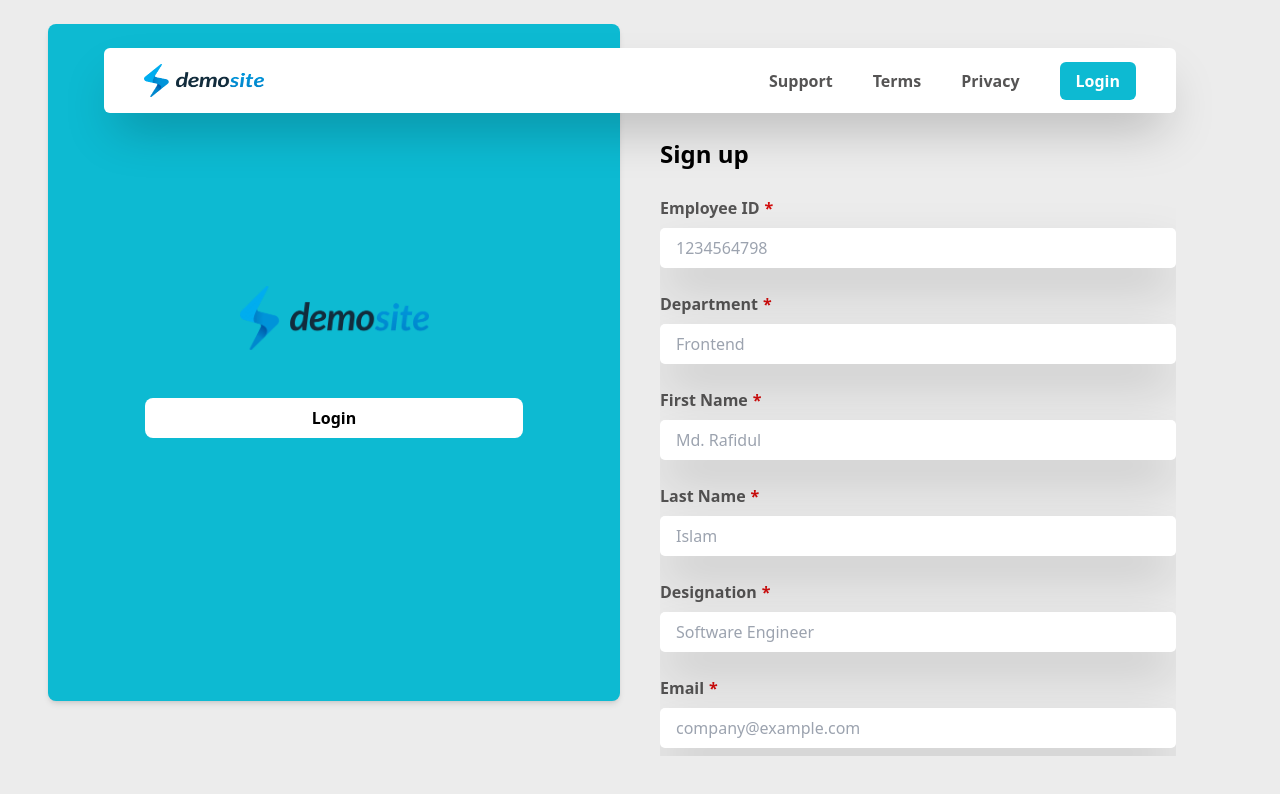
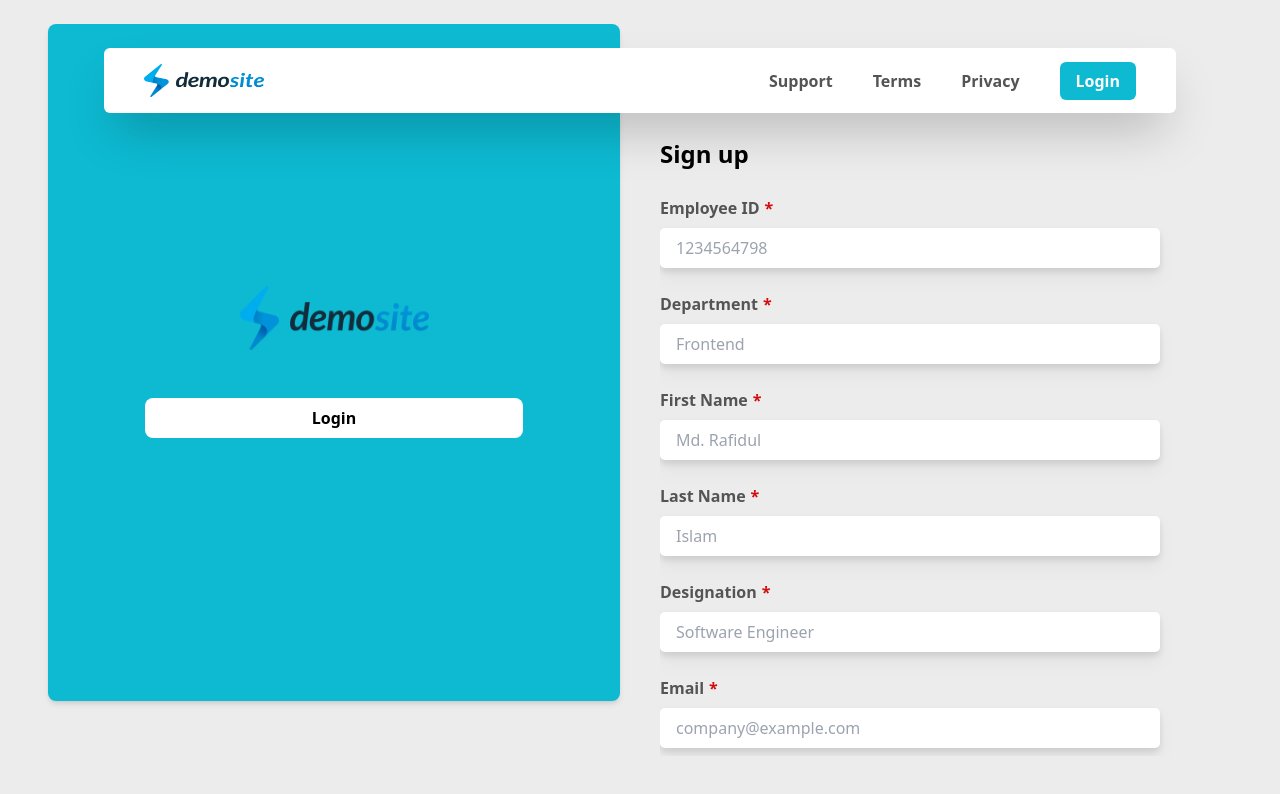
Before and after one commit to Rafidulemon/hr_mgt, a React (Vite) app: page /auth/signup in a window 1280 px wide. Shown: the top 794 px of the page. Built offline with nearby package versions, Linux system fonts and the light colour scheme.

Commit message:
input field box shadow decreased

```diff
--- a/src/components/atoms/inputs/EmailInput.tsx
+++ b/src/components/atoms/inputs/EmailInput.tsx
@@ -37,7 +37,7 @@ function EmailInput(props: Props) {
       <input
         id={id}
         type="email"
-        className="w-full h-[40px] bg-white rounded-[5px] drop-shadow-2xl text-text_primary px-4 focus:outline-none mb-2"
+        className="w-full h-[40px] bg-white rounded-[5px] drop-shadow-lg text-text_primary px-4 focus:outline-none mb-2"
         placeholder={placeholder}
         {...register?.(name)}
       />
--- a/src/components/atoms/inputs/PasswordInput.tsx
+++ b/src/components/atoms/inputs/PasswordInput.tsx
@@ -46,7 +46,7 @@ function PasswordInput(props: Props) {
       <div className={`relative h-[56px] w-full border-black`}>
       <input
         id={id}
-        className={`w-full h-[40px] bg-white rounded-[5px] drop-shadow-2xl text-text_primary px-4 focus:outline-none mb-2`}
+        className={`w-full h-[40px] bg-white rounded-[5px] drop-shadow-lg text-text_primary px-4 focus:outline-none mb-2`}
         type={viewPassword ? "text" : "password"}
         defaultValue={defaultValue}
         value={value}
--- a/src/components/atoms/inputs/TextArea.tsx
+++ b/src/components/atoms/inputs/TextArea.tsx
@@ -41,7 +41,7 @@ function TextArea(props: Props) {
       </div>
       <textarea
         id={id}
-        className="w-full bg-white rounded-[5px] drop-shadow-2xl text-text_primary p-4 focus:outline-none mb-2"
+        className="w-full bg-white rounded-[5px] drop-shadow-lg text-text_primary p-4 focus:outline-none mb-2"
         style={{ height: height || "100px" }}
         defaultValue={defaultValue}
         value={value}
--- a/src/components/atoms/inputs/TextInput.tsx
+++ b/src/components/atoms/inputs/TextInput.tsx
@@ -43,7 +43,7 @@ function TextInput(props: Props) {
       <input
         id={id}
         type="text"
-        className="w-full h-[40px] bg-white rounded-[5px] drop-shadow-2xl text-text_primary px-4 focus:outline-none mb-2"
+        className="w-full h-[40px] bg-white rounded-[5px] drop-shadow-lg text-text_primary px-4 focus:outline-none mb-2"
         defaultValue={defaultValue}
         value={value}
         placeholder={placeholder}
--- a/src/index.css
+++ b/src/index.css
@@ -10,3 +10,18 @@
   --text_bold-color: #555454;
   --tertiary-color: #d20d0d;
 }
+
+/* Target the scrollbar */
+::-webkit-scrollbar {
+  width: 8px;
+}
+
+::-webkit-scrollbar-thumb {
+  background-color: #0dbad2;
+  border-radius: 10px;
+  border: 2px solid #ececec;
+}
+
+::-webkit-scrollbar-thumb:hover {
+  background-color: #005763;
+}
--- a/src/pages/auth/Signup.tsx
+++ b/src/pages/auth/Signup.tsx
@@ -75,7 +75,7 @@ function SignupPage() {
           />
           <form
             onSubmit={handleSubmit(handleOnSubmit)}
-            className="flex flex-col gap-4 max-h-[70vh] overflow-y-auto"
+            className="flex flex-col gap-4 max-h-[70vh] overflow-y-auto pr-4"
           >
             <TextInput
               label="Employee ID"
```
